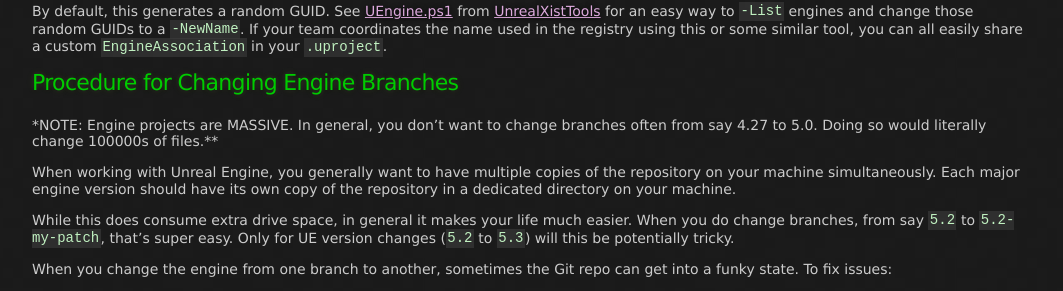
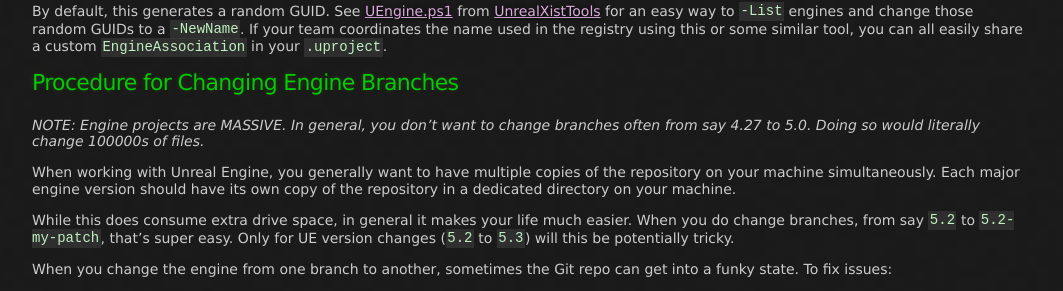
Before and after one commit to x157/x157.github.io, a Jekyll site: the page built from UE5/Engine/index.md, in a window 1280 px wide and 900 px high, scrolled down 1094 px. Shown: the part 143-434 px from the top of the window, without its empty margins (108-1171 px from the left). Built offline with Jekyll 4.4.1, drawn with Linux system fonts in a browser that asks for light colours.

Commit message:
Fix formatting error

```diff
--- a/UE5/Engine/index.md
+++ b/UE5/Engine/index.md
@@ -87,7 +87,7 @@
 ### Procedure for Changing Engine Branches
 
 *NOTE: Engine projects are MASSIVE.  In general, you don't want to change branches often
-from say 4.27 to 5.0.  Doing so would literally change 100000s of files.**
+from say 4.27 to 5.0.  Doing so would literally change 100000s of files.*
 
 When working with Unreal Engine, you generally want to have multiple copies of the repository on
 your machine simultaneously.  Each major engine version should have its own copy of
```
